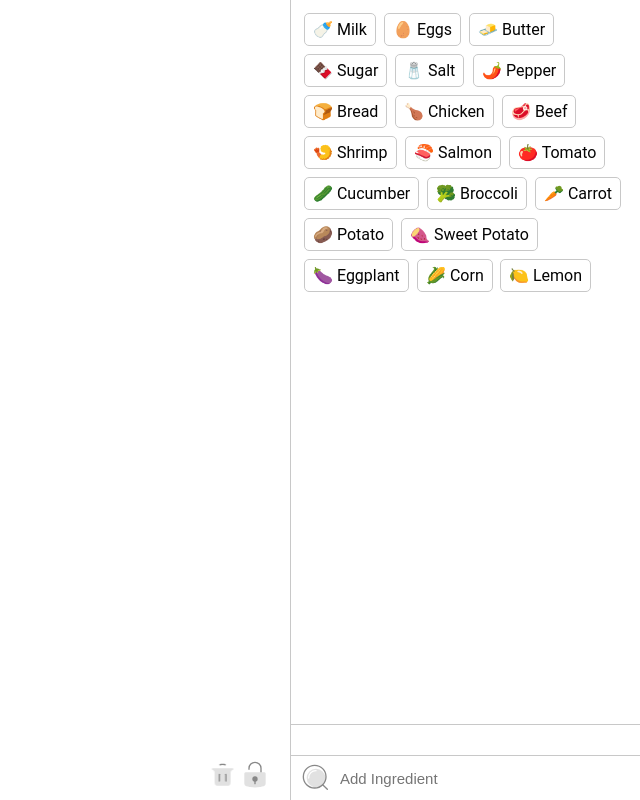
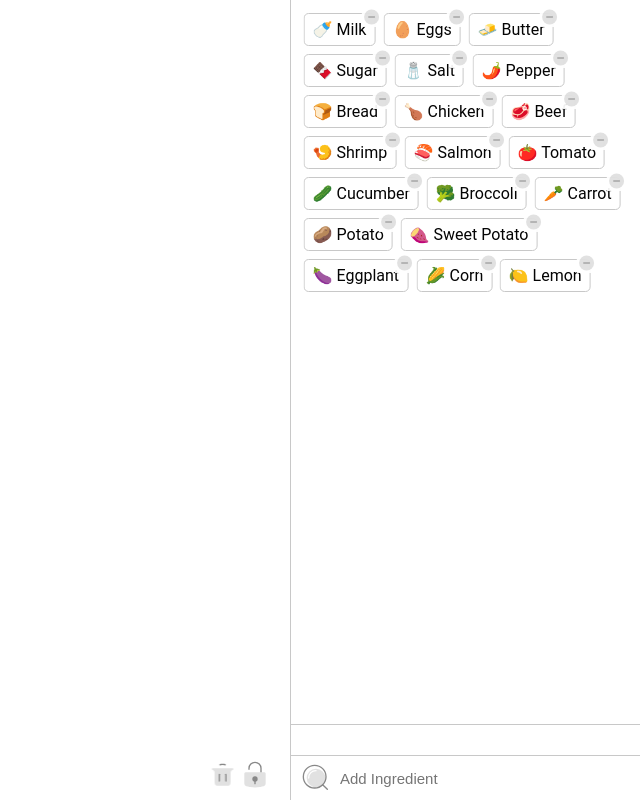
Before and after one commit to cihat/kokki, a Vue app in the folder frontend/: page / in a window 1280 px wide. Both pictures are taken after a click on the picture 863 px from the left and 775 px from the top of the page. Shown: the whole page, without its empty margins (640-1280 px from the left). Built offline with nearby package versions, Linux system fonts and the light colour scheme; what @tsparticles/vue3 would draw is missing.

Commit message:
Change clone to only carry ingredients instead of clone

```diff
--- a/frontend/src/views/Kitchen.vue
+++ b/frontend/src/views/Kitchen.vue
@@ -1,5 +1,5 @@
 <script setup lang="ts">
-import { ref, computed } from 'vue'
+import { ref, computed, reactive } from 'vue'
 import draggable from "vuedraggable";
 import particlesConfig from '@/constants/particlesConfig.json'
 import lockOpenSvg from '@/assets/icons/lets-icons:lock-open.svg';
@@ -14,8 +14,11 @@ const dragging = ref(false);
 const isDraggable = ref(true);
 const ingredients = ref<String[]>(ings)
 const newIngredient = ref<String>('');
-const ingOnTable = ref<String[]>([]);
+const ingOnTable = ref<Array<String>>([]);
 const isDelete = ref<Boolean>(false);
+
+console.log('ingOnTable', ingOnTable);
+
 
 const addIngredientInput = () => {
   if (newIngredient.value === '') return;
@@ -26,9 +29,19 @@ const addIngredientInput = () => {
 const iconSrc = computed(() => isDraggable.value ? lockOpenSvg : lockSvg);
 const toggleIsDraggable = () => isDraggable.value = !isDraggable.value;
 
-const toggleIsDelete = () => isDelete.value = !isDelete.value;
-const removeIngredient = (item: Ingredient) => isDelete.value && ingOnTable.value.splice(ingOnTable.value.indexOf(item), 1);
-const addIngredient = (item: Ingredient) => isDraggable.value && ingOnTable.value.push(item);
+const toggleIsDelete = () => isDelete.value = !isDelete.value
+
+const removeIngredient = (item: Ingredient) => {
+  ingOnTable.value.splice(ingOnTable.value.indexOf(item), 1)
+  ingredients.value.push(item);
+};
+
+const addIngredient = (item: Ingredient) => {
+  if (ingOnTable.value.includes(item)) return;
+
+  ingOnTable.value.push(item);
+  ingredients.value.splice(ingredients.value.indexOf(item), 1);
+};
 
 window.addEventListener('keydown', (e) => {
   if (ingOnTable.value.length === 0) return;
@@ -39,7 +52,8 @@ window.addEventListener('keydown', (e) => {
 <template>
   <main class="kitchen">
     <div class="dining-table">
-      <draggable class="ingredients-on-table" :list="ingOnTable" group="ingredient" item-key="name">
+      <draggable class="ingredients-on-table" :list="ingOnTable" :disabled="!isDraggable" item-key="name"
+        @start="dragging = true" @end="dragging = false" group="ingredient">
         <template #item="{ element }">
           <div class="ingredient" :class="{ 'icon-active': isDelete }" @click="removeIngredient(element)">
             <div class="inner">
@@ -58,12 +72,13 @@ window.addEventListener('keydown', (e) => {
     </div>
     <div class="refrigerator">
       <div class="refrigerator-inner">
-        <draggable class="ingredients" :list="ingredients" :disabled="!isDraggable" item-key="name" ghost-class="ghost"
-          @start="dragging = true" @end="dragging = false" :group="{ name: 'ingredient', pull: 'clone', put: false }">
+        <draggable class="ingredients" :list="ingredients" :disabled="!isDraggable" item-key="name"
+          @start="dragging = true" @end="dragging = false" group="ingredient">
           <template #item="{ element }">
-            <div class="ingredient" :class="{ 'cursor-none icon-active': !isDraggable }">
-              <div class="innner" @click="addIngredient(element)">
+            <div class="ingredient" :class="{ 'icon-active': isDelete }" @click="addIngredient(element)">
+              <div class="innner">
                 {{ element }}
+                <img v-if="isDelete" class="icon remove-icon" :src="removeSvg" alt="">
               </div>
             </div>
           </template>
@@ -195,6 +210,9 @@ window.addEventListener('keydown', (e) => {
   list-style: none;
   padding: 0;
   margin: 0;
+  height: calc(100vh - 4.75rem - 18px);
+  align-content: baseline;
+
 }
 
 .ingredient {
@@ -207,7 +225,9 @@ window.addEventListener('keydown', (e) => {
   background: var(--item-bg);
   line-height: 1em;
   contain: layout style paint;
+  height: fit-content;
   width: fit-content;
+  contain: layout style;
 
   h3 {
     font-weight: 400;
```
